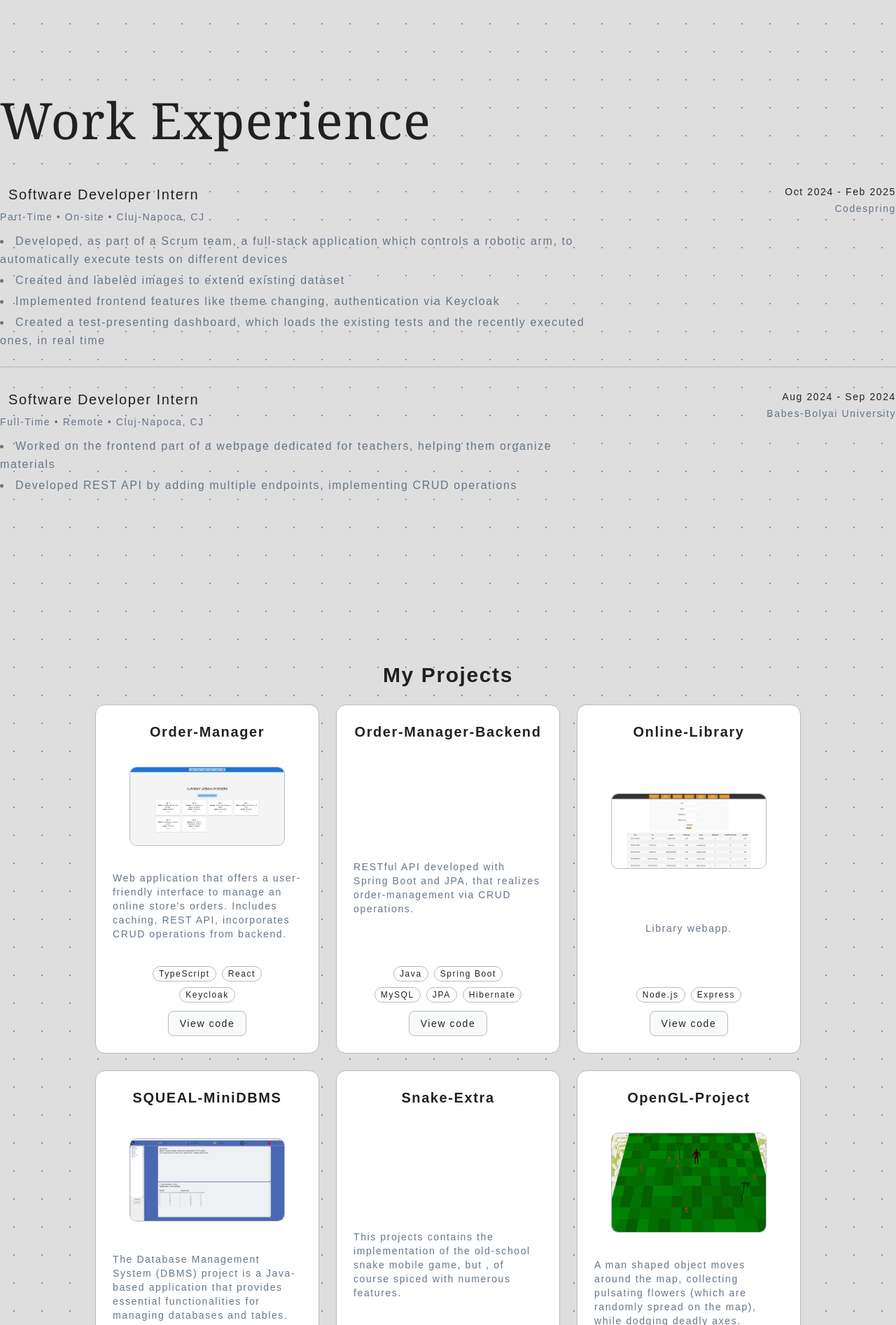
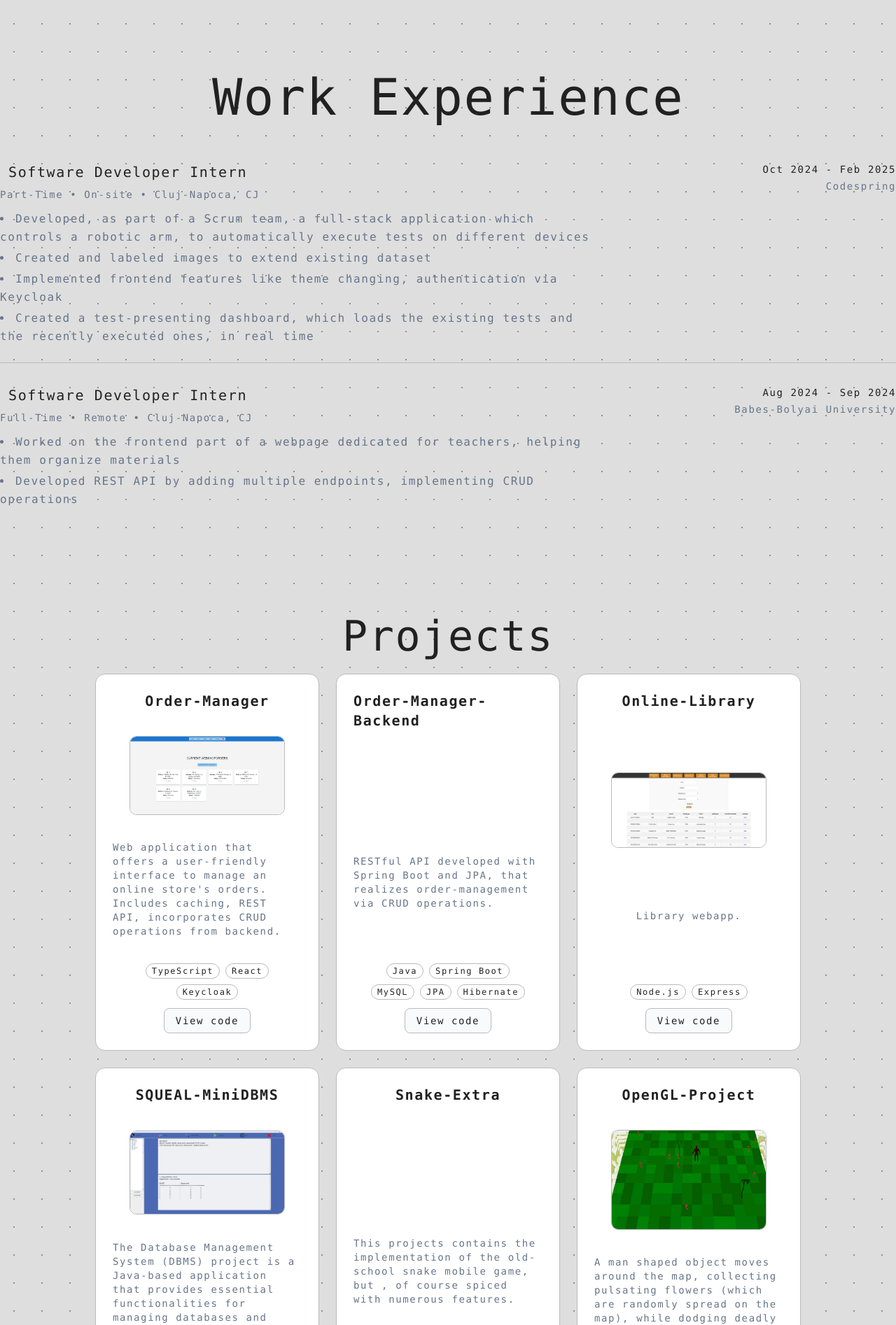
Before and after one commit to dKriszti15/My-Website, a Next.js app: page / in a window 1280 px wide. Shown: the part 146-2040 px from the top of the page at 70% size. Built offline with nearby package versions, Linux system fonts and the light colour scheme; some icons are missing.

Commit message:
style update: font

```diff
--- a/src/app/layout.tsx
+++ b/src/app/layout.tsx
@@ -29,7 +29,7 @@ export default function RootLayout({
   return (
     <html lang="en">
       <body
-        className={`${geistSans.variable} ${geistMono.variable} antialiased`}
+        className={`font-mono antialiased`}
       >
         <ThemeProvider>
           <PatternBackground>
--- a/src/app/page.tsx
+++ b/src/app/page.tsx
@@ -15,7 +15,7 @@ export default function Home() {
       <div id="experience">
         <Experience/>
       </div>
-      <div id="projects" className="min-h-screen flex flex-col items-center justify-center p-22">
+      <div id="projects" className="min-h-screen flex flex-col items-center justify-center p-8">
         <ProjectCards/>
       </div>
     </>
--- a/src/components/ProjectCards.tsx
+++ b/src/components/ProjectCards.tsx
@@ -10,7 +10,7 @@ export default function ProjectCards(){
 
     return (
         <>
-            <h1 className="text-3xl font-bold mb-6">My Projects</h1>
+            <h1 className="text-6xl mb-6">Projects</h1>
             <div className="grid grid-cols-1 sm:grid-cols-3 gap-6 justify-items-center">
             {projects.map((proj) => {
                 if (proj.show) {
--- a/src/components/experience5.tsx
+++ b/src/components/experience5.tsx
@@ -37,10 +37,10 @@ const Experience5 = ({
   ],
 }: Experience5Props) => {
   return (
-    <section className="min-h-screen flex items-center justify-center py-16 md:py-32">
+    <section className="min-h-screen flex items-center justify-center py-16 md:py-24">
       <div className="container">
         <div className="mx-auto max-w-7xl">
-          <h2 className="mb-12 font-serif text-4xl font-medium leading-tight md:text-7xl">
+          <h2 className="mb-12 text-4xl font-medium leading-tight md:text-7xl text-center">
             {title}
           </h2>
           <div className="space-y-8">
```
